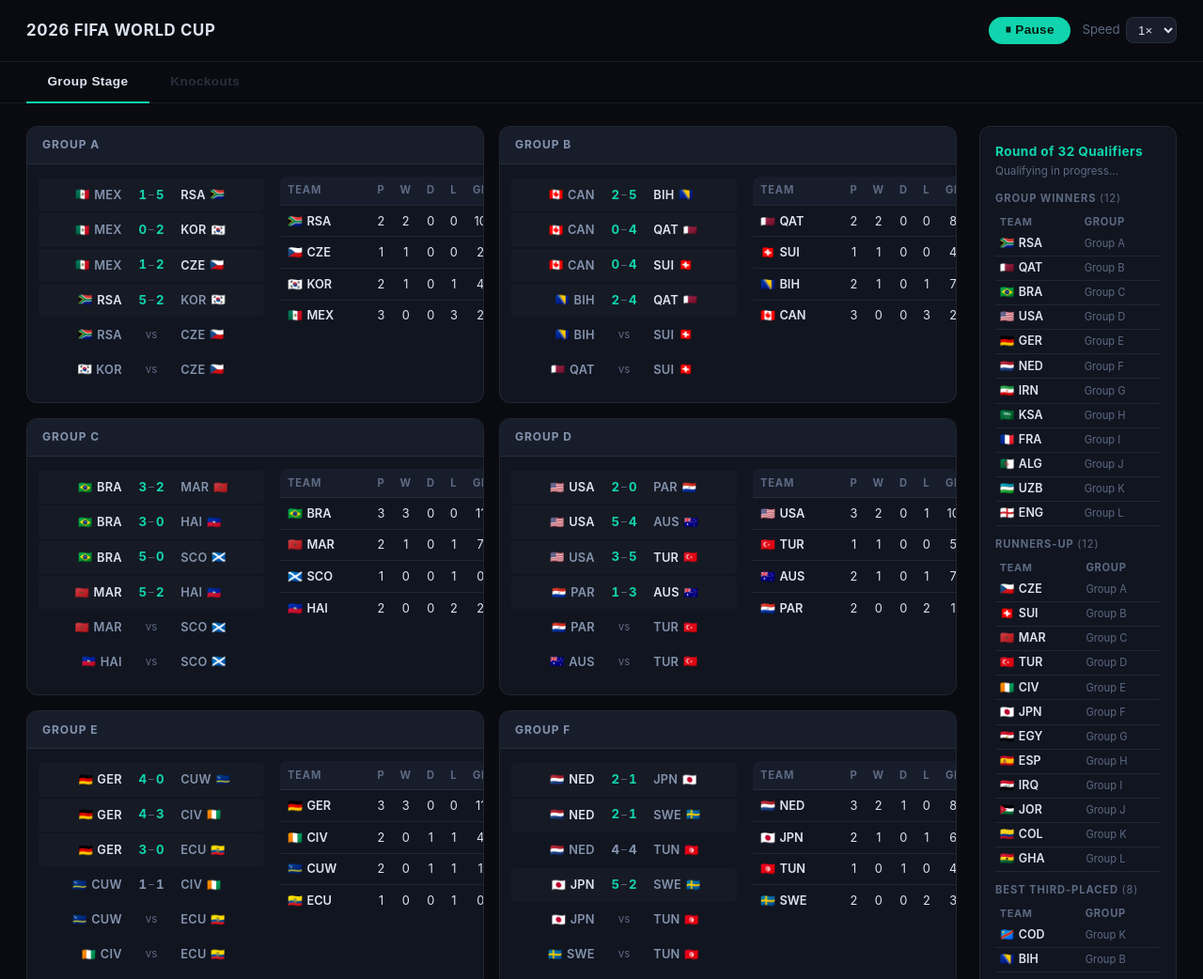
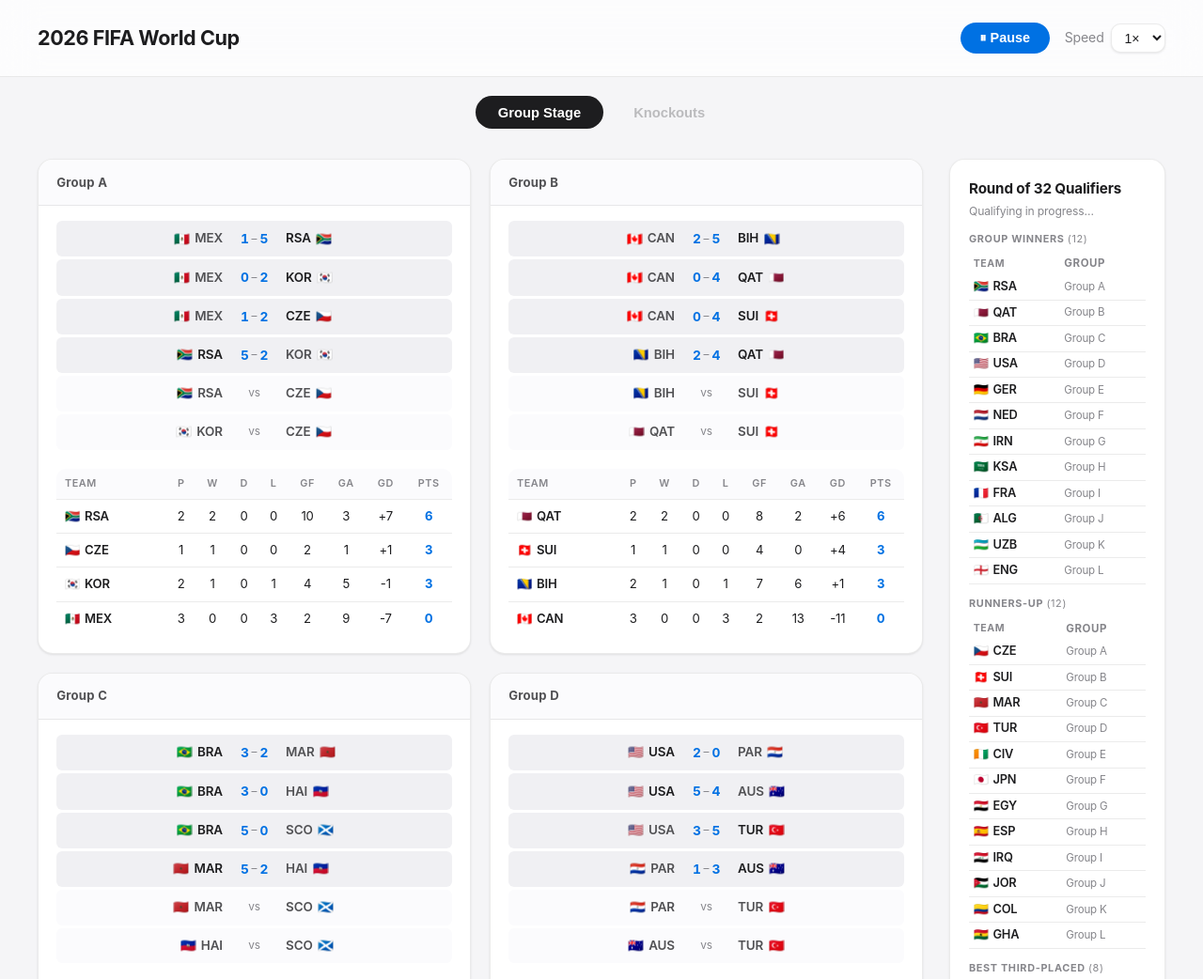
Before and after one commit to rodrigoluizs/world-cup-simulator, a website built with Vite: page index.html in a window 1280 px wide. Shown: the top 1042 px of the page at 94% size. Built offline with nearby package versions, Linux system fonts and the light colour scheme.

Commit message:
feat(style): redesign visual identity to a light, Apple-inspired aesthetic with champion rail

```diff
--- a/src/style.css
+++ b/src/style.css
@@ -1,33 +1,39 @@
-/* ── Design tokens ─────────────────────────────────────────────── */
+/* ── Design tokens — light, Apple-inspired identity ─────────────── */
 :root {
-  --bg:             #090b10;
-  --surface:        #111520;
-  --surface-2:      #181d2c;
-  --surface-3:      #1e2438;
+  --bg:             #f5f5f7;
+  --surface:        #ffffff;
+  --surface-2:      #fbfbfd;
+  --surface-3:      #f0f0f3;
 
-  --border:         rgba(255, 255, 255, 0.07);
-  --border-hi:      rgba(255, 255, 255, 0.14);
-  --border-accent:  rgba(16, 212, 173, 0.28);
-  --border-gold:    rgba(244, 185, 66, 0.38);
+  --border:         rgba(0, 0, 0, 0.08);
+  --border-hi:      rgba(0, 0, 0, 0.14);
 
-  --accent:         #10d4ad;
-  --accent-dim:     rgba(16, 212, 173, 0.1);
-  --gold:           #f4b942;
-  --gold-dim:       rgba(244, 185, 66, 0.1);
+  --accent:         #0071e3;
+  --accent-hover:   #0077ed;
+  --accent-dim:     rgba(0, 113, 227, 0.08);
+  --accent-border:  rgba(0, 113, 227, 0.32);
 
-  --text:           #dde3f0;
-  --text-muted:     #5c6a82;
-  --text-subtle:    #8494ae;
+  --gold:           #bf9000;
+  --gold-dim:       rgba(191, 144, 0, 0.1);
+  --gold-border:    rgba(191, 144, 0, 0.4);
 
-  --r-xs:  4px;
-  --r-sm:  8px;
-  --r-md: 12px;
-  --r-lg: 18px;
+  --text:           #1d1d1f;
+  --text-muted:     #86868b;
+  --text-subtle:    #515154;
+
+  --shadow-sm:  0 1px 2px rgba(0, 0, 0, 0.04), 0 1px 3px rgba(0, 0, 0, 0.06);
+  --shadow-md:  0 4px 12px rgba(0, 0, 0, 0.06), 0 1px 3px rgba(0, 0, 0, 0.05);
+  --shadow-lg:  0 12px 40px rgba(0, 0, 0, 0.1);
+
+  --r-xs:  6px;
+  --r-sm: 10px;
+  --r-md: 16px;
+  --r-lg: 22px;
 
   --ease: cubic-bezier(0.16, 1, 0.3, 1);
-  --t1: 120ms;
-  --t2: 240ms;
-  --t3: 420ms;
+  --t1: 150ms;
+  --t2: 280ms;
+  --t3: 520ms;
 }
 
 /* ── Reset ──────────────────────────────────────────────────────── */
@@ -35,11 +41,14 @@
 
 body {
   margin: 0;
-  font-family: 'Inter', system-ui, -apple-system, sans-serif;
+  font-family: -apple-system, BlinkMacSystemFont, 'SF Pro Display', 'SF Pro Text',
+    'Helvetica Neue', system-ui, sans-serif;
   background: var(--bg);
   color: var(--text);
-  line-height: 1.5;
+  line-height: 1.47;
+  letter-spacing: -0.01em;
   -webkit-font-smoothing: antialiased;
+  text-rendering: optimizeLegibility;
 }
 
 /* ── Header ─────────────────────────────────────────────────────── */
@@ -48,15 +57,20 @@ body {
   align-items: center;
   gap: 1rem;
   flex-wrap: wrap;
-  padding: 1.1rem 1.75rem;
+  padding: 1.5rem 2.5rem;
+  background: rgba(255, 255, 255, 0.72);
+  backdrop-filter: saturate(180%) blur(20px);
+  -webkit-backdrop-filter: saturate(180%) blur(20px);
   border-bottom: 1px solid var(--border);
+  position: sticky;
+  top: 0;
+  z-index: 10;
 }
 
 .app-header h1 {
-  font-size: 1.05rem;
+  font-size: 1.35rem;
   font-weight: 700;
-  letter-spacing: 0.04em;
-  text-transform: uppercase;
+  letter-spacing: -0.02em;
   margin: 0;
   flex: 1 1 auto;
   color: var(--text);
@@ -65,79 +79,83 @@ body {
 .playback-controls {
   display: flex;
   align-items: center;
-  gap: 0.75rem;
+  gap: 1rem;
 }
 
 .btn-play,
 .btn-pause {
   background: var(--accent);
-  color: #071912;
+  color: #fff;
   border: none;
   border-radius: 999px;
-  padding: 0.42rem 1.1rem;
-  font-weight: 700;
-  font-size: 0.85rem;
+  padding: 0.5rem 1.3rem;
+  font-weight: 600;
+  font-size: 0.9rem;
   cursor: pointer;
-  transition: filter var(--t1);
-  letter-spacing: 0.02em;
+  transition: background var(--t1), transform var(--t1);
   white-space: nowrap;
 }
 
 .btn-play:hover,
 .btn-pause:hover {
-  filter: brightness(1.1);
+  background: var(--accent-hover);
+}
+
+.btn-play:active,
+.btn-pause:active {
+  transform: scale(0.97);
 }
 
 .speed-label {
   display: flex;
   align-items: center;
-  gap: 0.4rem;
-  font-size: 0.83rem;
+  gap: 0.45rem;
+  font-size: 0.88rem;
   color: var(--text-muted);
 }
 
 .speed-label select {
-  background: var(--surface-2);
+  background: var(--surface);
   color: var(--text);
   border: 1px solid var(--border);
   border-radius: var(--r-sm);
-  padding: 0.28rem 0.5rem;
-  font-size: 0.83rem;
+  padding: 0.36rem 0.6rem;
+  font-size: 0.88rem;
   cursor: pointer;
+  box-shadow: var(--shadow-sm);
 }
 
 /* ── Tab bar ────────────────────────────────────────────────────── */
 .tab-bar {
   display: flex;
-  padding: 0 1.75rem;
-  border-bottom: 1px solid var(--border);
+  gap: 0.5rem;
+  padding: 1.25rem 2.5rem 0;
+  justify-content: center;
 }
 
 .tab-btn {
-  padding: 0.85rem 1.4rem;
-  font-size: 0.85rem;
+  padding: 0.6rem 1.5rem;
+  font-size: 0.92rem;
   font-weight: 600;
-  color: var(--text-muted);
+  color: var(--text-subtle);
   background: transparent;
   border: none;
-  border-bottom: 2px solid transparent;
-  margin-bottom: -1px;
+  border-radius: 999px;
   cursor: pointer;
-  letter-spacing: 0.03em;
-  transition: color var(--t1), border-color var(--t1);
+  transition: color var(--t1), background var(--t1);
 }
 
-.tab-btn:hover:not(:disabled) {
-  color: var(--text-subtle);
+.tab-btn:hover:not(:disabled):not(.tab-btn--active) {
+  background: var(--surface-3);
 }
 
 .tab-btn--active {
-  color: var(--text);
-  border-bottom-color: var(--accent);
+  color: #fff;
+  background: var(--text);
 }
 
 .tab-btn:disabled {
-  opacity: 0.38;
+  opacity: 0.35;
   cursor: not-allowed;
 }
 
@@ -145,15 +163,17 @@ body {
 .tournament-layout {
   display: flex;
   align-items: flex-start;
-  gap: 1.5rem;
-  padding: 1.5rem 1.75rem 2rem;
+  gap: 1.75rem;
+  padding: 2rem 2.5rem 3rem;
+  max-width: 1500px;
+  margin: 0 auto;
 }
 
 .groups-grid {
   flex: 1 1 0;
   display: grid;
-  grid-template-columns: repeat(auto-fill, minmax(380px, 1fr));
-  gap: 1rem;
+  grid-template-columns: repeat(auto-fill, minmax(390px, 1fr));
+  gap: 1.25rem;
 }
 
 .group-panel {
@@ -161,30 +181,33 @@ body {
   border: 1px solid var(--border);
   border-radius: var(--r-md);
   overflow: hidden;
-  transition: border-color var(--t2), box-shadow var(--t2);
+  box-shadow: var(--shadow-sm);
+  transition: box-shadow var(--t2), transform var(--t2);
+}
+
+.group-panel:hover {
+  box-shadow: var(--shadow-md);
 }
 
 .group-title {
-  font-size: 0.75rem;
+  font-size: 0.82rem;
   font-weight: 700;
-  letter-spacing: 0.08em;
-  text-transform: uppercase;
+  letter-spacing: 0.02em;
   margin: 0;
-  padding: 0.65rem 1rem;
+  padding: 0.9rem 1.2rem;
   background: var(--surface-2);
   border-bottom: 1px solid var(--border);
   color: var(--text-subtle);
-  transition: background var(--t2), color var(--t2), border-color var(--t2);
+  transition: background var(--t2), color var(--t2);
 }
 
 .group-panel.complete {
-  border-color: var(--border-accent);
+  box-shadow: var(--shadow-md), 0 0 0 1.5px var(--accent-border);
 }
 
 .group-panel.complete .group-title {
   background: var(--accent-dim);
   color: var(--accent);
-  border-bottom-color: var(--border-accent);
 }
 
 .group-panel.complete .group-title::after {
@@ -194,19 +217,18 @@ body {
 .sim-layout {
   display: flex;
   align-items: flex-start;
-  gap: 1rem;
-  padding: 0.75rem 0.75rem 0.9rem;
+  gap: 1.25rem;
+  padding: 1rem 1.2rem 1.2rem;
   flex-wrap: wrap;
 }
 
 .graph-container {
-  flex: 0 0 auto;
-  max-width: 240px;
-  width: 100%;
+  flex: 1 1 220px;
+  min-width: 200px;
 }
 
 .standings-container {
-  flex: 1 1 200px;
+  flex: 1 1 220px;
   min-width: 200px;
 }
 
@@ -214,26 +236,27 @@ body {
 .match-list {
   list-style: none;
   margin: 0;
-  padding: 0.2rem 0;
+  padding: 0;
   display: flex;
   flex-direction: column;
-  gap: 2px;
+  gap: 3px;
 }
 
 .match-card {
   display: grid;
   grid-template-columns: 1fr auto 1fr;
   align-items: center;
-  gap: 0.35rem;
-  padding: 0.42rem 0.55rem;
+  gap: 0.4rem;
+  padding: 0.5rem 0.6rem;
   border-radius: var(--r-xs);
+  background: var(--surface-2);
   border: 1px solid transparent;
-  transition: border-color var(--t2), background var(--t2);
+  transition: background var(--t2), border-color var(--t2);
 }
 
 .match-card.home-wins,
 .match-card.away-wins {
-  background: rgba(255, 255, 255, 0.02);
+  background: var(--surface-3);
 }
 
 .match-card.home-wins .mc-home,
@@ -245,8 +268,8 @@ body {
 .mc-team {
   display: flex;
   align-items: center;
-  gap: 0.3rem;
-  font-size: 0.8rem;
+  gap: 0.35rem;
+  font-size: 0.84rem;
   color: var(--text-subtle);
   transition: color var(--t2);
   overflow: hidden;
@@ -261,28 +284,27 @@ body {
   justify-content: flex-start;
 }
 
-.mc-flag { font-size: 0.95em; line-height: 1; }
+.mc-flag { font-size: 1em; line-height: 1; }
 
 .mc-code {
   font-weight: 600;
   white-space: nowrap;
-  letter-spacing: 0.02em;
 }
 
 .mc-score {
   display: flex;
   align-items: center;
   justify-content: center;
-  gap: 2px;
-  min-width: 3.2rem;
-  font-size: 0.83rem;
+  gap: 3px;
+  min-width: 3.4rem;
+  font-size: 0.86rem;
   font-weight: 700;
   font-variant-numeric: tabular-nums;
   color: var(--text-muted);
 }
 
 .mc-score-sep {
-  font-size: 0.72rem;
+  font-size: 0.74rem;
   font-weight: 400;
   color: var(--text-muted);
 }
@@ -294,9 +316,8 @@ body {
 .standings {
   width: 100%;
   border-collapse: collapse;
-  font-size: 0.8rem;
+  font-size: 0.82rem;
   background: var(--surface);
-  border: 1px solid var(--border);
   border-radius: var(--r-sm);
   overflow: hidden;
 }
@@ -305,15 +326,18 @@ body {
 
 .standings th,
 .standings td {
-  padding: 0.42rem 0.5rem;
+  padding: 0.5rem 0.55rem;
   text-align: center;
   border-bottom: 1px solid var(--border);
 }
 
+.standings tbody tr:last-child td { border-bottom: none; }
+
 .standings th {
-  font-size: 0.7rem;
+  font-size: 0.68rem;
   text-transform: uppercase;
-  letter-spacing: 0.07em;
+  letter-spacing: 0.05em;
+  font-weight: 600;
   color: var(--text-muted);
 }
 
@@ -327,52 +351,53 @@ body {
   color: var(--accent);
 }
 
-.team-flag { margin-right: 0.28rem; }
+.team-flag { margin-right: 0.3rem; }
 .team-code  { font-weight: 600; }
 
 .standing-row.qualified {
   background: var(--accent-dim);
-  border-left: 2px solid var(--accent);
+  box-shadow: inset 2px 0 0 var(--accent);
 }
 
 /* ── Qualification sidebar ──────────────────────────────────────── */
 .qualification-aside {
-  flex: 0 0 210px;
-  min-width: 180px;
+  flex: 0 0 230px;
+  min-width: 190px;
   position: sticky;
-  top: 1rem;
+  top: 6rem;
 }
 
 .qualification-panel {
   background: var(--surface);
   border: 1px solid var(--border);
   border-radius: var(--r-md);
-  padding: 1rem;
+  padding: 1.25rem;
+  box-shadow: var(--shadow-sm);
 }
 
 .qual-title {
-  font-size: 0.85rem;
+  font-size: 0.95rem;
   font-weight: 700;
   margin: 0 0 0.2rem;
-  color: var(--accent);
-  letter-spacing: 0.03em;
+  color: var(--text);
+  letter-spacing: -0.01em;
 }
 
 .qual-status {
-  font-size: 0.73rem;
+  font-size: 0.76rem;
   color: var(--text-muted);
-  margin: 0 0 0.7rem;
+  margin: 0 0 0.85rem;
 }
 
-.qual-section { margin-top: 0.7rem; }
+.qual-section { margin-top: 0.85rem; }
 
 .qual-section-title {
-  font-size: 0.7rem;
+  font-size: 0.68rem;
   font-weight: 700;
   text-transform: uppercase;
-  letter-spacing: 0.08em;
+  letter-spacing: 0.06em;
   color: var(--text-muted);
-  margin: 0 0 0.32rem;
+  margin: 0 0 0.4rem;
 }
 
 .qual-count {
@@ -383,32 +408,43 @@ body {
 .qualification-table {
   width: 100%;
   border-collapse: collapse;
-  font-size: 0.78rem;
+  font-size: 0.8rem;
 }
 
 .qualification-table th {
   text-align: left;
   color: var(--text-muted);
-  font-size: 0.68rem;
+  font-size: 0.66rem;
   text-transform: uppercase;
-  padding: 0.16rem 0.3rem;
-  letter-spacing: 0.06em;
+  padding: 0.18rem 0.3rem;
+  letter-spacing: 0.05em;
 }
 
 .qualification-table td {
-  padding: 0.2rem 0.3rem;
+  padding: 0.24rem 0.3rem;
   border-bottom: 1px solid var(--border);
 }
 
 .qualification-table .col-group {
   color: var(--text-muted);
-  font-size: 0.7rem;
+  font-size: 0.72rem;
 }
 
-/* ── Knockout bracket ───────────────────────────────────────────── */
+/* ── Knockout view: bracket + champion rail ─────────────────────── */
+.knockout-wrap {
+  display: flex;
+  align-items: flex-start;
+  gap: 1.5rem;
+  padding: 2rem 2.5rem 3rem;
+  max-width: 1600px;
+  margin: 0 auto;
+}
+
 .knockout-stage {
-  padding: 1.5rem 1.75rem 3rem;
+  flex: 1 1 0;
+  min-width: 0;
   overflow-x: auto;
+  padding-bottom: 0.5rem;
 }
 
 .bracket {
@@ -419,7 +455,7 @@ body {
 }
 
 @keyframes round-reveal {
-  from { opacity: 0; transform: translateY(10px); }
+  from { opacity: 0; transform: translateY(12px); }
   to   { opacity: 1; transform: translateY(0); }
 }
 
@@ -427,8 +463,8 @@ body {
   display: flex;
   flex-direction: column;
   justify-content: space-around;
-  gap: 0.5rem;
-  min-width: 10rem;
+  gap: 0.6rem;
+  min-width: 10.5rem;
   animation: round-reveal var(--t3) var(--ease) both;
 }
 
@@ -437,11 +473,11 @@ body {
 }
 
 .bracket-round-title {
-  margin: 0 0 0.35rem;
-  font-size: 0.7rem;
+  margin: 0 0 0.4rem;
+  font-size: 0.68rem;
   font-weight: 700;
   text-transform: uppercase;
-  letter-spacing: 0.08em;
+  letter-spacing: 0.06em;
   color: var(--text-muted);
   text-align: center;
 }
@@ -451,19 +487,20 @@ body {
   border: 1px solid var(--border);
   border-radius: var(--r-sm);
   overflow: hidden;
-  transition: border-color var(--t2), opacity var(--t2);
+  box-shadow: var(--shadow-sm);
+  transition: border-color var(--t2), opacity var(--t2), box-shadow var(--t2);
 }
 
-.bracket-tie.pending  { opacity: 0.38; }
-.bracket-tie.revealed { opacity: 1; border-color: var(--border-accent); }
-.bracket-tie.tiebreak { border-color: var(--border-gold); }
+.bracket-tie.pending  { opacity: 0.45; box-shadow: none; }
+.bracket-tie.revealed { opacity: 1; border-color: var(--accent-border); }
+.bracket-tie.tiebreak { border-color: var(--gold-border); }
 
 .bt-team {
   display: flex;
   align-items: center;
-  gap: 0.32rem;
-  padding: 0.38rem 0.5rem;
-  font-size: 0.8rem;
+  gap: 0.35rem;
+  padding: 0.45rem 0.6rem;
+  font-size: 0.82rem;
 }
 
 .bt-team.bt-home {
@@ -478,20 +515,20 @@ body {
 .bt-name {
   display: flex;
   align-items: center;
-  gap: 0.28rem;
+  gap: 0.3rem;
 }
 
-.bt-code { font-weight: 600; letter-spacing: 0.02em; }
+.bt-code { font-weight: 600; }
 
 .bt-source {
   margin-left: auto;
   color: var(--text-muted);
-  font-size: 0.62rem;
+  font-size: 0.64rem;
 }
 
 .bt-score {
   min-width: 1rem;
-  margin-left: 0.38rem;
+  margin-left: 0.4rem;
   text-align: center;
   font-variant-numeric: tabular-nums;
   font-weight: 700;
@@ -500,42 +537,59 @@ body {
 
 .bt-team.winner .bt-score { color: var(--accent); }
 
-/* ── Champion finale ────────────────────────────────────────────── */
+/* ── Champion finale — right rail ───────────────────────────────── */
 .champion-stage {
-  display: flex;
-  justify-content: center;
-  padding: 3rem 1.5rem 5rem;
+  flex: 0 0 280px;
+  position: sticky;
+  top: 6rem;
+  align-self: stretch;
 }
 
 @keyframes champion-pop {
-  from { transform: scale(0.78) translateY(20px); opacity: 0; }
+  from { transform: scale(0.9) translateY(16px); opacity: 0; }
   to   { transform: scale(1) translateY(0); opacity: 1; }
 }
 
 .champion {
   text-align: center;
+  background: var(--surface);
+  border: 1px solid var(--accent-border);
+  border-radius: var(--r-lg);
+  padding: 2rem 1.5rem;
+  box-shadow: var(--shadow-lg);
   animation: champion-pop var(--t3) var(--ease) both;
 }
 
 .champion-label {
-  font-size: 1rem;
+  font-size: 0.78rem;
   font-weight: 700;
   text-transform: uppercase;
-  letter-spacing: 0.3em;
+  letter-spacing: 0.15em;
   color: var(--accent);
-  margin-bottom: 0.75rem;
+  margin-bottom: 1rem;
 }
 
 .champion-flag {
-  font-size: clamp(5rem, 20vw, 12rem);
+  font-size: clamp(4.5rem, 10vw, 7rem);
   line-height: 1.1;
-  margin: 0.25rem 0;
+  margin: 0.5rem 0;
 }
 
 .champion-name {
-  font-size: clamp(2.5rem, 10vw, 7rem);
+  font-size: clamp(1.6rem, 3vw, 2.4rem);
   font-weight: 800;
-  line-height: 1;
+  line-height: 1.05;
   letter-spacing: -0.02em;
   color: var(--text);
 }
+
+@media (max-width: 900px) {
+  .knockout-wrap { flex-direction: column; }
+  .champion-stage {
+    position: static;
+    flex: 1 1 auto;
+    width: 100%;
+    max-width: 340px;
+    margin: 0 auto;
+  }
+}
```
